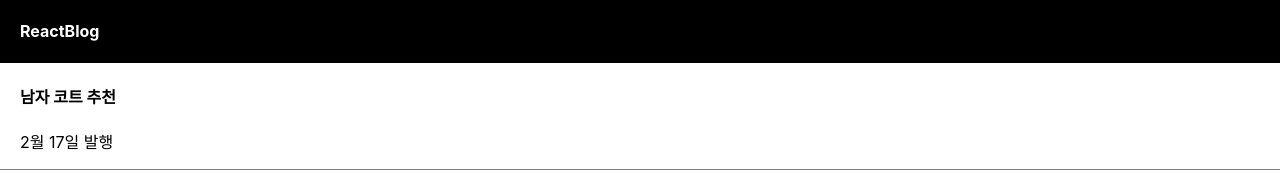
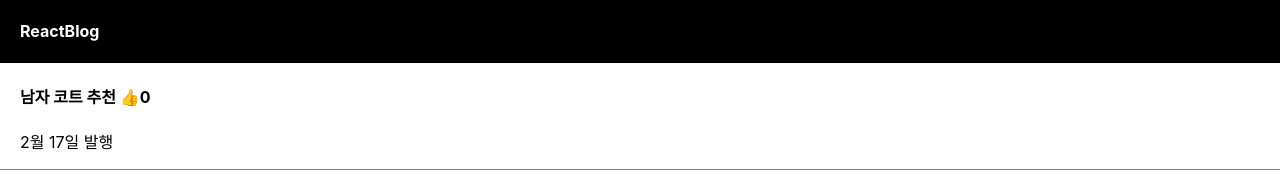
Before and after one commit to bokob/React_blog, a React (Create React App) app: page / in a window 1280 px wide. Shown: the top 174 px of the page. Built offline with nearby package versions, Linux system fonts and the light colour scheme.

Commit message:
좋아요 버튼 만들기

```diff
--- a/src/App.js
+++ b/src/App.js
@@ -6,6 +6,7 @@ function App() {
 
   let post = "강남 우동 맛집";
   let [글제목, b] = useState(["남자 코트 추천", "강남 우동맛집", "파이썬독학"]);
+  let [따봉, 따봉변경] = useState(0);
 
   return (
     <div className="App">
@@ -14,9 +15,11 @@ function App() {
         <h4> ReactBlog</h4>
       </div>
       <div className="list">
-        <h4>{글제목[0]}</h4>
+        <h4>{글제목[0]} <span onClick={()=>{따봉변경(따봉+1)}}>👍</span>{따봉}</h4>
         <p>2월 17일 발행</p>
       </div>
+
+
       <div className="list">
         <h4>{글제목[1]}</h4>
         <p>2월 17일 발행</p>
```
